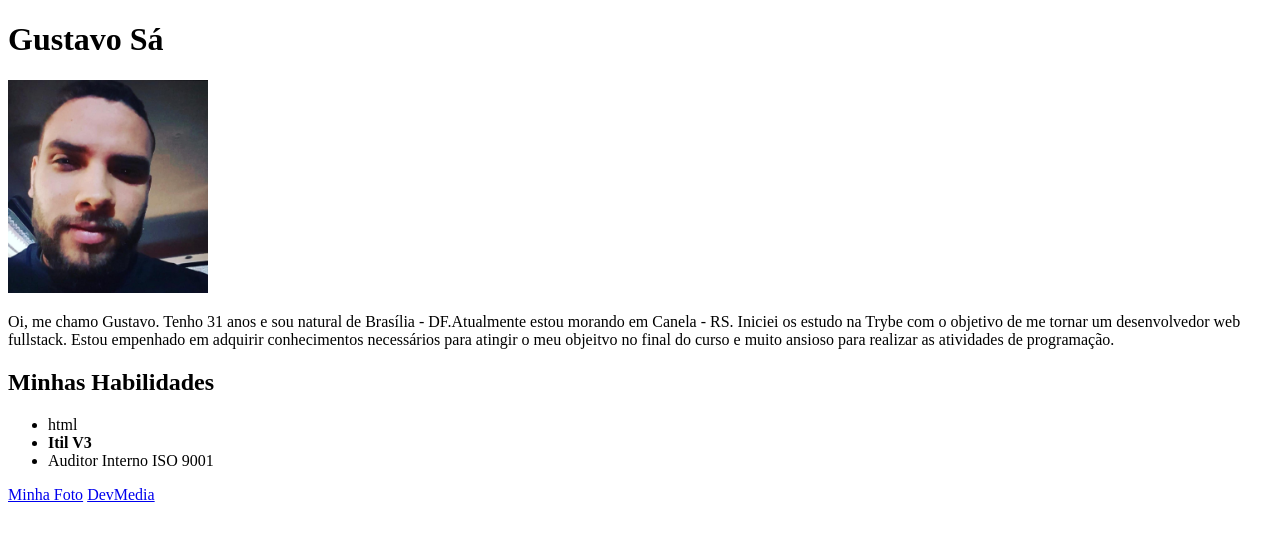
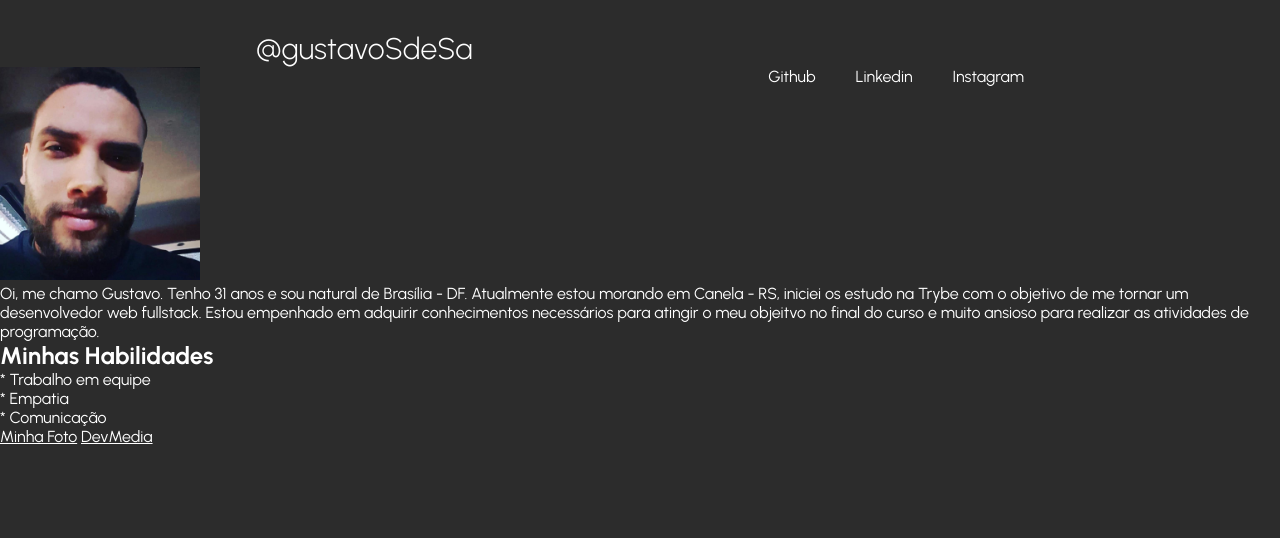
Before and after one commit to gustavoSdeSa/gustavoSdeSa.github.io, a plain HTML site: page index.html in a window 1280 px wide. Drawn offline with Linux system fonts and the light colour scheme.

Commit message:
Criação do arquvio style.css para estilização do portfolio

```diff
--- a/index.html
+++ b/index.html
@@ -1,23 +1,52 @@
 <!DOCTYPE html>
 <html lang="pt-br">
+
 <head>
     <meta charset="UTF-8">
     <meta name="viewport" content="width=device-width, initial-scale=1.0">
     <title>Gustavo Sá</title>
+    <link rel="preconnect" href="https://fonts.googleapis.com">
+    <link rel="preconnect" href="https://fonts.gstatic.com" crossorigin>
+    <link
+        href="https://fonts.googleapis.com/css2?family=Urbanist:ital,wght@0,100;0,200;0,300;0,400;0,500;0,600;0,700;0,800;0,900;1,100;1,200;1,300;1,400;1,500;1,600;1,800;1,900&display=swap"
+        rel="stylesheet">
+    <link rel="stylesheet" href="style.css">
 </head>
+
 <body>
-    <h1>Gustavo Sá</h1>
+    <div class="header-container">
+        <div class="header">
+            <h1>@gustavoSdeSa</h1>
+                <ul>
+                    <li><a href="">Github</a></li>
+                    <li><a href="">Linkedin</a></li>
+                    <li><a href="">Instagram</a></li>
+                </ul>
+        </div>
+    </div>
+
+    <div class="container">
+
+    </div>
+
+    <div class="footer">
+
+    </div>
     <img src="./Imagens/FotoPerfil.jpeg" alt="Foto de perfil" width="200px" id="minha-foto">
-    <p>Oi, me chamo Gustavo. Tenho 31 anos e sou natural de Brasília - DF.Atualmente estou morando em Canela - RS. Iniciei os estudo na Trybe com o objetivo de me tornar um desenvolvedor web fullstack. Estou empenhado em adquirir conhecimentos necessários para atingir o meu objeitvo no final do curso e muito ansioso para realizar as atividades de programação.</p>
+    <p>Oi, me chamo Gustavo. Tenho 31 anos e sou natural de Brasília - DF. Atualmente estou morando em Canela - RS,
+        iniciei os estudo na Trybe com o objetivo de me tornar um desenvolvedor web fullstack. Estou empenhado em
+        adquirir conhecimentos necessários para atingir o meu objeitvo no final do curso e muito ansioso para realizar
+        as atividades de programação.</p>
     <h2>Minhas Habilidades</h2>
     <ul>
-        <li>html</li>
-        <li><strong>Itil V3</strong> </li>
-        <li>Auditor Interno ISO 9001</li>
+        <li>* Trabalho em equipe</li>
+        <li>* Empatia</li>
+        <li>* Comunicação</li>
 
     </ul>
     <a href="#minha-foto">Minha Foto</a>
     <a href="https://www.devmedia.com.br/artigos/" target="_blank">DevMedia</a>
 
 </body>
+
 </html>
--- a/style.css
+++ b/style.css
@@ -0,0 +1,40 @@
+* {
+    box-sizing: border-box;
+    margin: 0;
+    padding: 0;
+    background-color: #2c2c2c;
+    color: #fff;
+}
+
+body{
+    font-family: 'Urbanist', sans-serif;
+}
+
+.header {
+    color: white;
+    width: 60%;
+    margin: auto;
+}
+
+.header h1{
+    font-size: 30px;
+    font-weight: 300;
+    padding-top: 30px;
+}
+
+.header ul{
+    list-style: none;
+    display: flex;
+    float: right;
+    padding-top: 0;
+    text-align: right;
+}
+
+.header li{
+    display: flex;
+}
+
+.header a{
+    text-decoration: none;
+    padding-left: 40px;
+}
```
